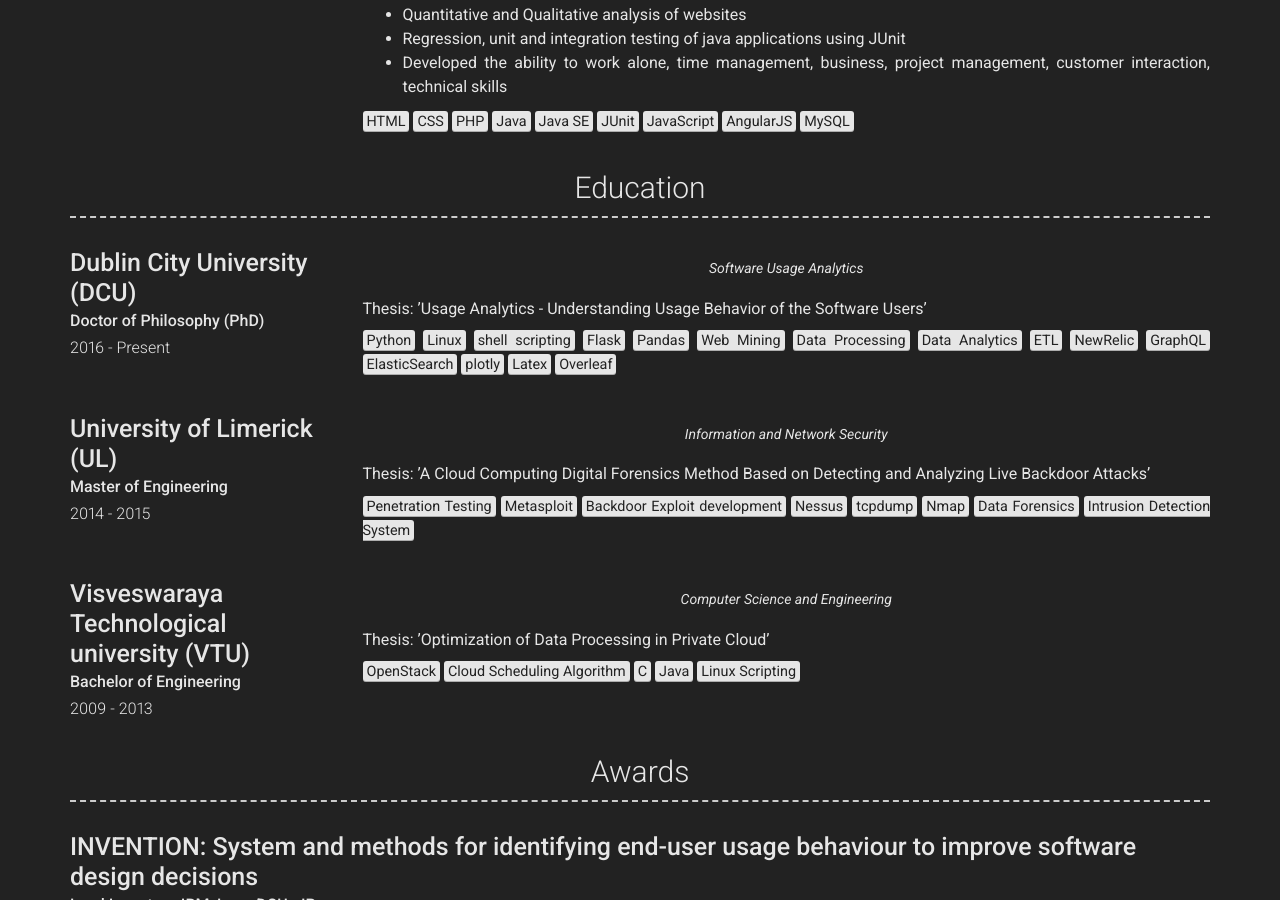
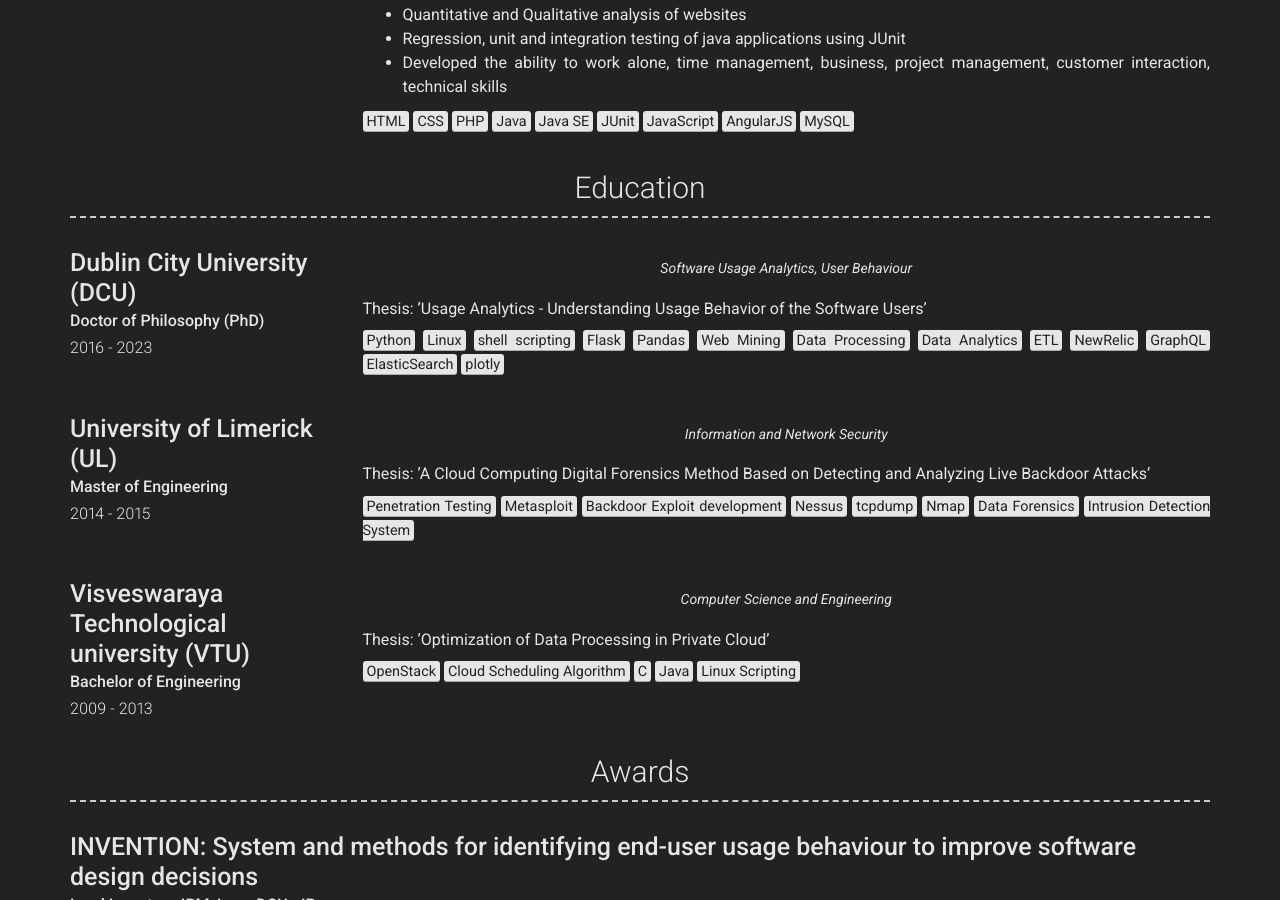
Before and after one commit to manoj-kesavulu/manoj-kesavulu.github.io, a Jekyll site: the page built from index.md, in a window 1280 px wide and 900 px high, scrolled down 3010 px. Built offline with Jekyll 4.4.1, drawn with Linux system fonts in a browser that asks for light colours; nearby versions of some CDN libraries; some of the changed text lies outside the part shown.

Commit message:
update URLs

```diff
--- a/_config.yml
+++ b/_config.yml
@@ -12,7 +12,7 @@
 # email_title: Email (Email title override)
 phone: "+353894180169"
 # phone_title: Phone (Phone title override)
-website: https://lero.ie/people/manoj-kesavulu
+website: https://manoj-kesavulu.github.io
 # website_title: Web (Website title override)
 
 # Dark Mode (true/false/never)
@@ -35,9 +35,9 @@
 
 # Additional icon links
 additional_links:
-- title: Lero, DCU
-  icon: fas fa-university
-  url: https://dcu.lero.ie/team/manojkesavulu/
+- title: Portfolio
+  icon: fas fa-id-card
+  url: https://manoj-kesavulu.github.io
 # - title: another link
 #   icon: font awesome brand icon name (eg. fab fa-twitter) (https://fontawesome.com/icons?d=gallery&s=brands&m=free)
 #   url: Link url (eg. https://google.com)
@@ -219,13 +219,13 @@
       - layout: top-left
         title: Dublin City University (DCU)
         sub_title: Doctor of Philosophy (PhD)
-        caption: 2016 - Present
+        caption: 2016 - 2023
         quote: >
-          Software Usage Analytics
+          Software Usage Analytics, User Behaviour
         description: | # this will include new lines to allow paragraphs
           Thesis: ’Usage Analytics - Understanding Usage Behavior of the Software Users’
 
-          <mark>Python</mark> <mark>Linux</mark> <mark>shell scripting</mark> <mark>Flask</mark> <mark>Pandas</mark> <mark>Web Mining</mark> <mark>Data Processing</mark> <mark>Data Analytics</mark> <mark>ETL</mark> <mark>NewRelic</mark> <mark>GraphQL</mark> <mark>ElasticSearch</mark> <mark>plotly</mark> <mark>Latex</mark> <mark>Overleaf</mark>
+          <mark>Python</mark> <mark>Linux</mark> <mark>shell scripting</mark> <mark>Flask</mark> <mark>Pandas</mark> <mark>Web Mining</mark> <mark>Data Processing</mark> <mark>Data Analytics</mark> <mark>ETL</mark> <mark>NewRelic</mark> <mark>GraphQL</mark> <mark>ElasticSearch</mark> <mark>plotly</mark>
       # Education 2
       - layout: top-left
         title: University of Limerick (UL)
--- a/_data/education.yml
+++ b/_data/education.yml
@@ -4,7 +4,7 @@
   year: 2016 &mdash; 2023
   #awards:
   #  - award: Summa Cumme Laude graduate
-  summary: "Phd Dissertation - Usage ANalytics: Understanding Usage Behavior of the Software Users"
+  summary: "Phd Dissertation - Usage Analytics: Understanding Usage Behavior of the Software Users"
 
 - degree: High School Diploma
   uni: Springfield High School
```
